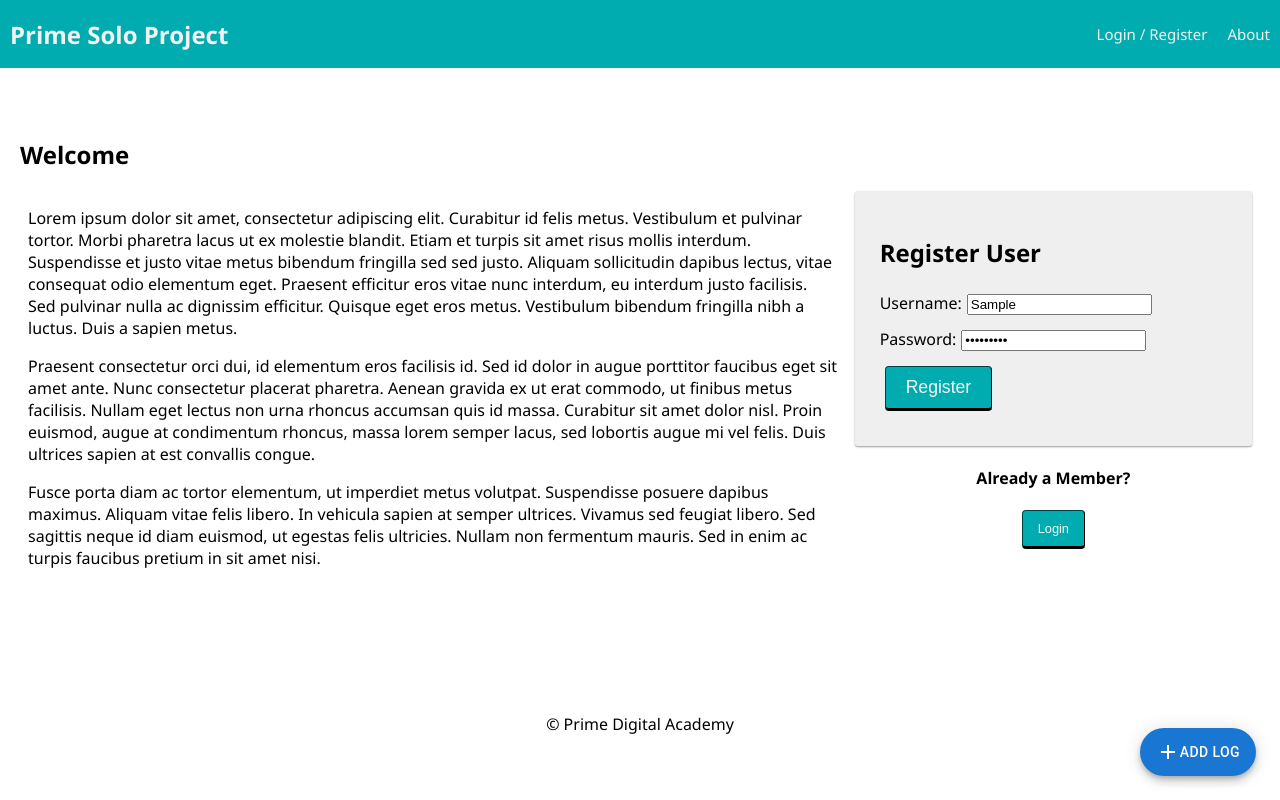
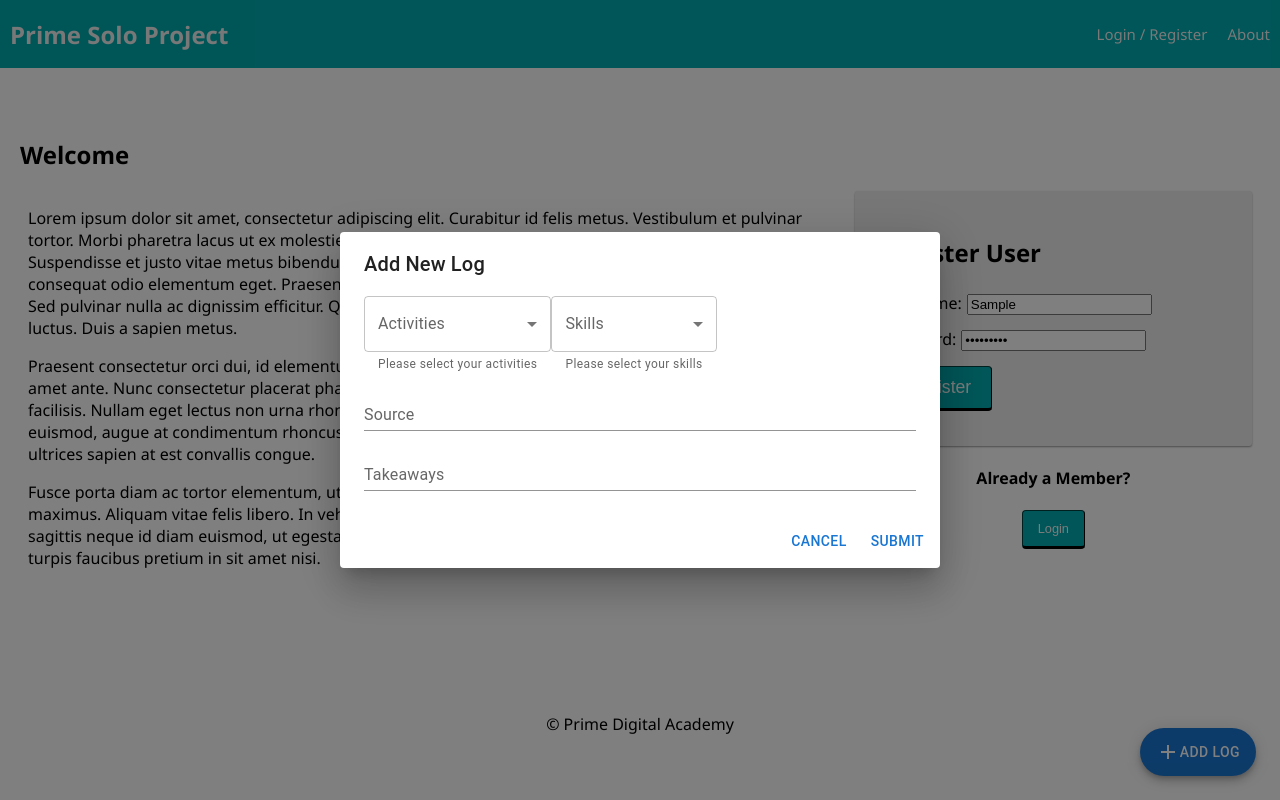
Before and after one commit to excelerator6/Excelerate-App, a React (Create React App) app: page /#/home in a window 1280 px wide. Both pictures are taken after typing "Sample", "Sample123" into the empty fields and a click on the button "ADD LOG". Built offline with nearby package versions, Linux system fonts and the light colour scheme; no server answers.

Commit message:
applied dialog box with text field of select and text box

```diff
--- a/src/components/FloatingActionButton/FloatingActionButton.jsx
+++ b/src/components/FloatingActionButton/FloatingActionButton.jsx
@@ -4,13 +4,33 @@ import Fab from '@mui/material/Fab';
 import AddIcon from '@mui/icons-material/Add';
 //zoom import
 import Zoom from '@mui/material/Zoom';
-
+//dialog imports
+import Button from '@mui/material/Button';
+import TextField from '@mui/material/TextField';
+import Dialog from '@mui/material/Dialog';
+import DialogActions from '@mui/material/DialogActions';
+import DialogContent from '@mui/material/DialogContent';
+import DialogContentText from '@mui/material/DialogContentText';
+import DialogTitle from '@mui/material/DialogTitle';
+//text field import
+import MenuItem from '@mui/material/MenuItem';
 
 export default function FloatingActionButton() {
 
+    //handle opening of dialog box
+    const [open, setOpen] = React.useState(false);
+
+    const handleClickOpen = () => {
+        setOpen(true);
+    };
+
+    const handleClose = () => {
+        setOpen(false);
+    };
+
   return (
     <div>
-      <Box sx={{ '& > :not(style)': { m: 1 } }}>
+      <Box sx={{ '& > :not(style)': { m: 1 } }} onClick={handleClickOpen}>
         <Zoom
         in = {true}
         timeout = {{enter: 500, exit: 500}}
@@ -33,6 +53,53 @@ export default function FloatingActionButton() {
           </Fab>
         </Zoom>
       </Box>
+      {/* dialog box */}
+      <Dialog open={open} onClose={handleClose}>
+        <DialogTitle>Add New Log</DialogTitle>
+        <DialogContent>
+
+          {/* Date */}
+
+          {/* Activities Select Field */}
+          <TextField
+          select
+          label="Activities"
+          helperText="Please select your activities"
+        ></TextField>
+        {/* Skills Select Field */}
+        <TextField
+          select
+          label="Skills"
+          helperText="Please select your skills"
+        ></TextField>
+        {/* text fields that auto field with the XP they get */}
+
+        {/*  Source text field */}
+          <TextField
+            autoFocus
+            margin="dense"
+            id="name"
+            label="Source"
+            type="email"
+            fullWidth
+            variant="standard"
+          />
+          {/* Takeaways text field */}
+          <TextField
+            autoFocus
+            margin="dense"
+            id="name"
+            label="Takeaways"
+            type="email"
+            fullWidth
+            variant="standard"
+          />
+        </DialogContent>
+        <DialogActions>
+          <Button onClick={handleClose}>Cancel</Button>
+          <Button onClick={handleClose}>Submit</Button>
+        </DialogActions>
+      </Dialog>
     </div>
   );
 }
```
